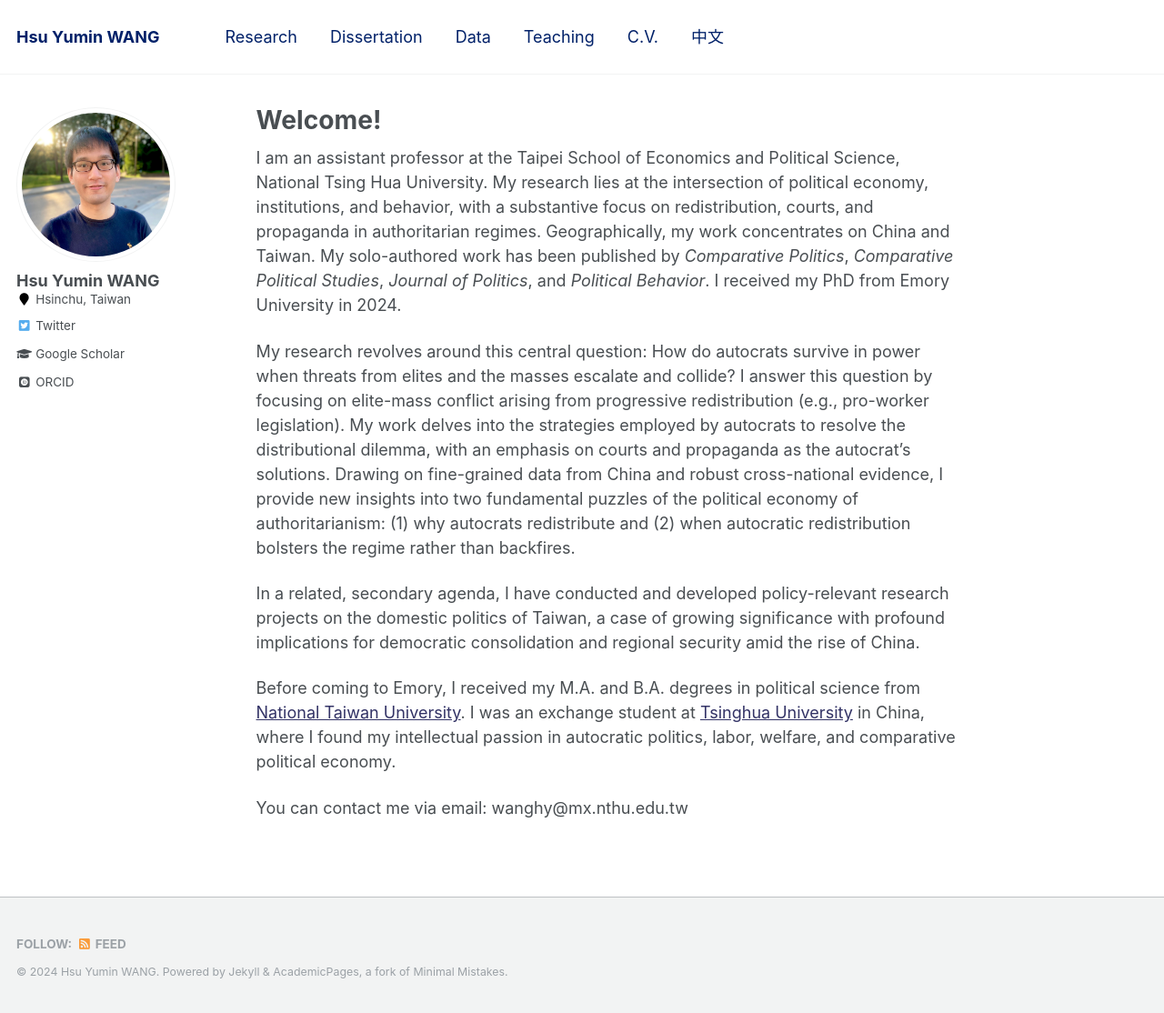
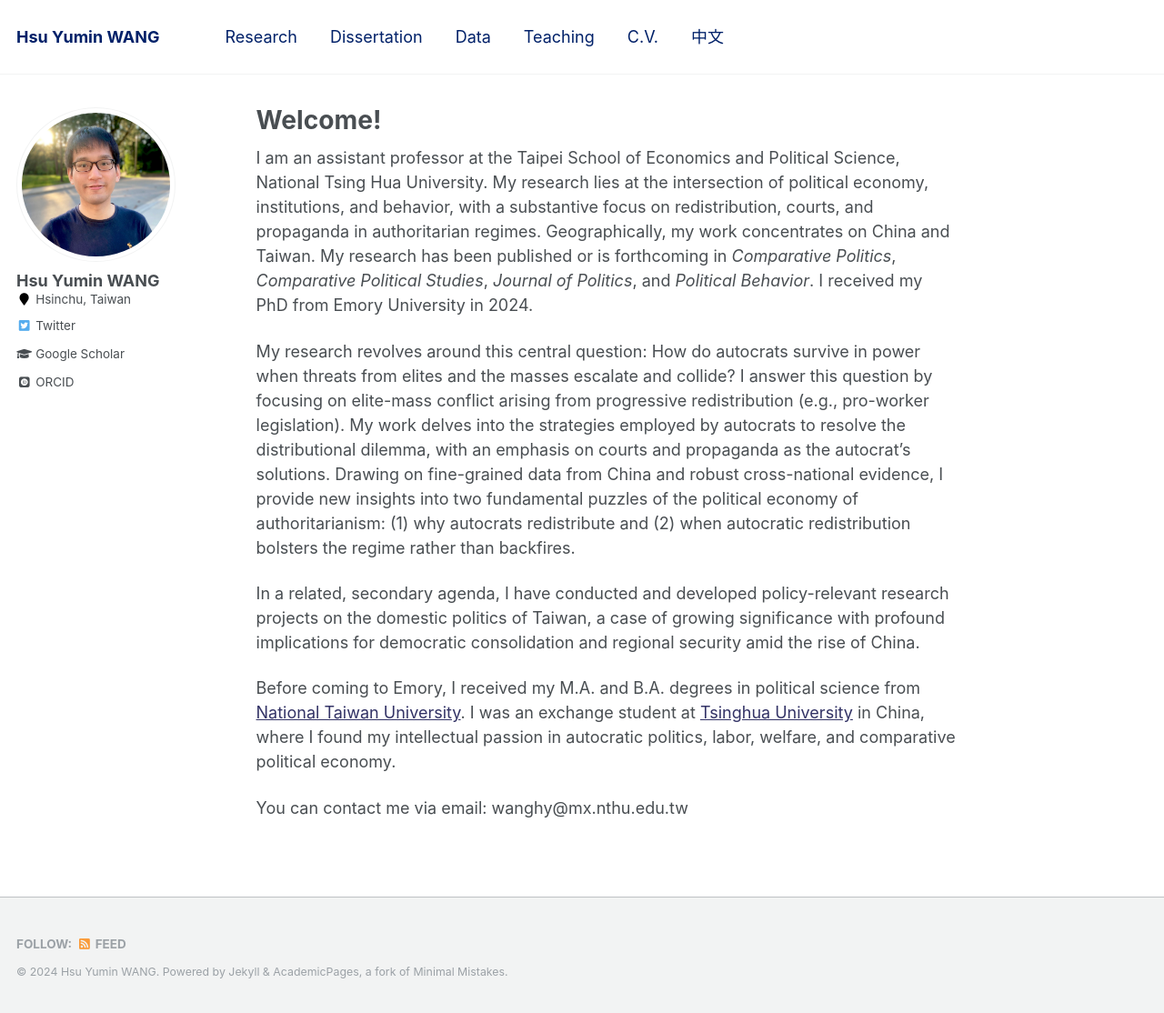
Before and after one commit to hsuyumin/hsuyumin.github.io, a Jekyll site: the page built from _pages/about.md, in a window 1280 px wide and 1114 px high. Shown: the whole window at 91% size. Built offline with Jekyll 4.4.1, drawn with Linux system fonts in a browser that asks for light colours; some web fonts are replaced.

Commit message:
Update about.md

```diff
--- a/_pages/about.md
+++ b/_pages/about.md
@@ -8,7 +8,7 @@ redirect_from:
   - /about.html
 ---
 
-I am an assistant professor at the Taipei School of Economics and Political Science, National Tsing Hua University. My research lies at the intersection of political economy, institutions, and behavior, with a substantive focus on redistribution, courts, and propaganda in authoritarian regimes. Geographically, my work concentrates on China and Taiwan. My solo-authored work has been published by _Comparative Politics_, _Comparative Political Studies_, _Journal of Politics_, and _Political Behavior_. I received my PhD from Emory University in 2024.
+I am an assistant professor at the Taipei School of Economics and Political Science, National Tsing Hua University. My research lies at the intersection of political economy, institutions, and behavior, with a substantive focus on redistribution, courts, and propaganda in authoritarian regimes. Geographically, my work concentrates on China and Taiwan. My research has been published or is forthcoming in _Comparative Politics_, _Comparative Political Studies_, _Journal of Politics_, and _Political Behavior_. I received my PhD from Emory University in 2024.
 
 My research revolves around this central question: How do autocrats survive in power when threats from elites and the masses escalate and collide? I answer this question by focusing on elite-mass conflict arising from progressive redistribution (e.g., pro-worker legislation). My work delves into the strategies employed by autocrats to resolve the distributional dilemma, with an emphasis on courts and propaganda as the autocrat's solutions. Drawing on fine-grained data from China and robust cross-national evidence, I provide new insights into two fundamental puzzles of the political economy of authoritarianism: (1) why autocrats redistribute and (2) when autocratic redistribution bolsters the regime rather than backfires.
 
```
